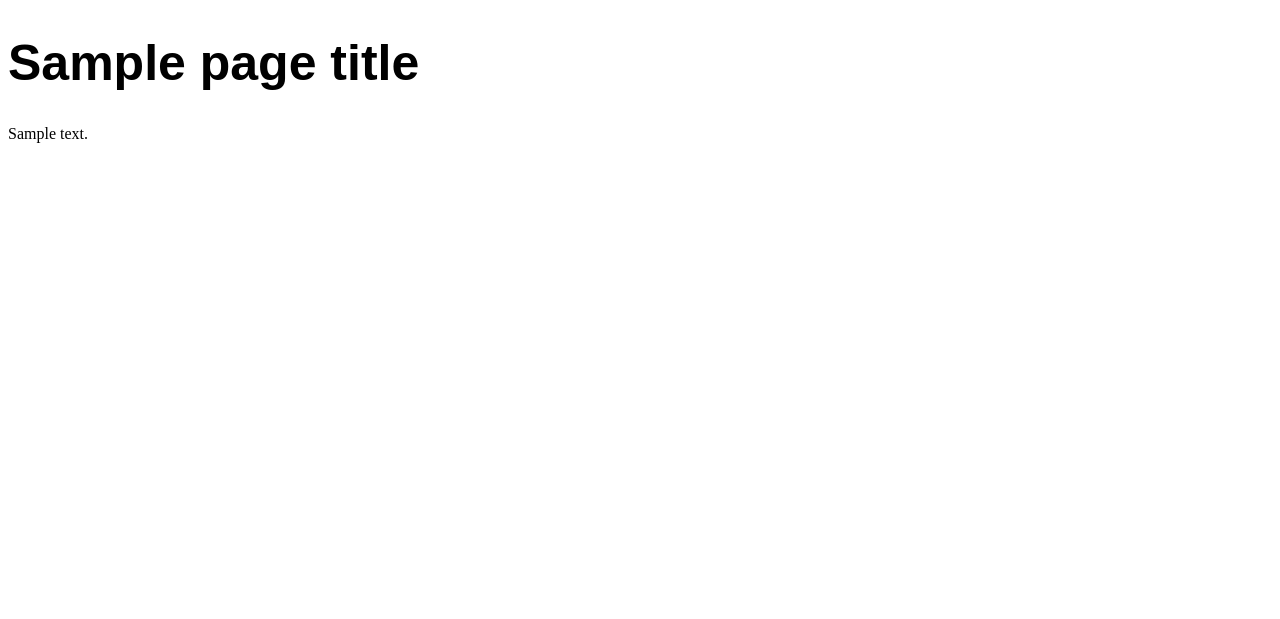
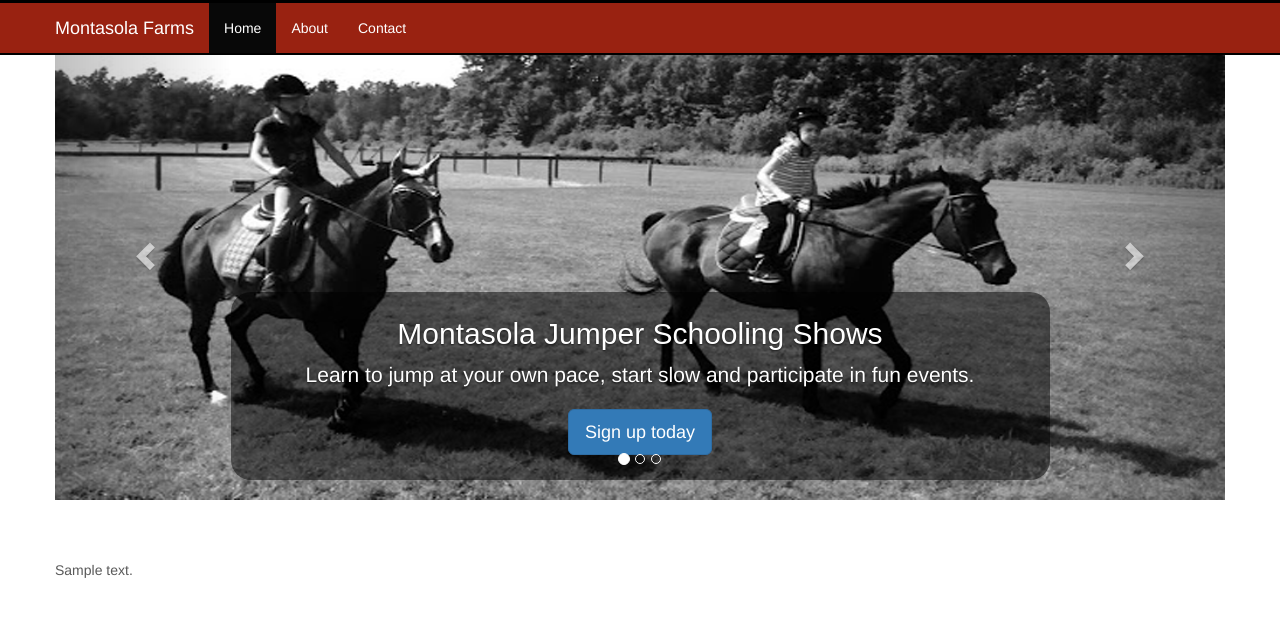
Before and after one commit to mlvander/montasola, a Django app: template templates/homePage.html in a window 1280 px wide. Shown: the top 619 px of the page. Run offline with Django 3.2, Linux system fonts and the light colour scheme; the template is opened without the code that fills it: most values are stand-ins (such as "Sample title", 1, 10 or a date in 2020); some libraries are stand-ins or nearby versions.

Commit message:
building main site template and home page

```diff
--- /dev/null
+++ b/static/css/carousel.css
@@ -0,0 +1,186 @@
+body {
+    padding-bottom: 40px;
+    color: #5a5a5a;
+}
+
+/* CUSTOMIZE THE NAVBAR
+-------------------------------------------------- */
+.navbar-wrapper {
+    position: absolute;
+    top: 0;
+    right: 0;
+    left: 0;
+    z-index: 20;
+}
+
+/* Flip around the padding for proper display in narrow viewports */
+.navbar-wrapper > .container {
+    padding-right: 0;
+    padding-left: 0;
+}
+.navbar-wrapper .navbar {
+    padding-right: 15px;
+    padding-left: 15px;
+}
+.navbar-wrapper .navbar .container {
+    width: auto;
+}
+
+
+/* CUSTOMIZE THE CAROUSEL
+-------------------------------------------------- */
+/* Carousel base class */
+.carousel {
+    height: 300px;
+    margin-bottom: 60px;
+}
+/* Since positioning the image, we need to help out the caption */
+.carousel-caption {
+    z-index: 10;
+}
+
+/* Declare heights because of positioning of img element */
+.carousel .item {
+    height: 300px;
+    background-color: #777;
+}
+.carousel-inner > .item > img {
+    position: absolute;
+    top: 0;
+    left: 0;
+    min-width: 100%;
+    height: 300px;
+}
+
+
+/* MARKETING CONTENT
+-------------------------------------------------- */
+
+/* Center align the text within the three columns below the carousel */
+.marketing .col-lg-4 {
+    margin-bottom: 20px;
+    text-align: center;
+}
+.marketing h2 {
+    font-weight: normal;
+}
+.marketing .col-lg-4 p {
+    margin-right: 10px;
+    margin-left: 10px;
+}
+
+
+/* Featurettes
+------------------------- */
+
+.featurette-divider {
+    margin: 80px 0; /* Space out the Bootstrap <hr> more */
+}
+
+/* Thin out the marketing headings */
+.featurette-heading {
+    font-weight: 300;
+    line-height: 1;
+    letter-spacing: -1px;
+}
+
+.carousel-caption {
+    background-color:rgba(0, 0, 0, 0.5);
+    border-radius: 20px;
+    padding: 5px;
+}
+
+/* RESPONSIVE CSS
+-------------------------------------------------- */
+@media (min-width: 200px) {
+    .carousel-caption {
+        background-color:rgba(0, 0, 0, 0.5);
+        border-radius: 0px;
+        padding: 5px;
+        margin: 0px;
+        position: absolute;
+        right: 0;
+        left: 0;
+    }
+    .carousel .item {
+        height: 300px;
+        background-color: #777;
+
+    }
+    .carousel-inner > .item > img {
+        position: absolute;
+        top: 0;
+        left: 0;
+
+        height: 300px;
+    }
+    .carousel-control {
+        display: none;
+    }
+    .container {
+        padding: 0px;
+    }
+}
+
+@media (min-width: 768px) {
+    .carousel-control {
+        display: block;
+    }
+
+    /* Navbar positioning foo */
+    .navbar-wrapper {
+        margin-top: 20px;
+    }
+    .navbar-wrapper .container {
+        padding-right: 15px;
+        padding-left: 15px;
+    }
+    .navbar-wrapper .navbar {
+        padding-right: 0;
+        padding-left: 0;
+    }
+
+    /* The navbar becomes detached from the top, so we round the corners */
+    .navbar-wrapper .navbar {
+        border-radius: 4px;
+    }
+
+    .carousel {
+        height: 500px;
+        margin-bottom: 60px;
+    }
+    .carousel-caption {
+        background-color:rgba(0, 0, 0, 0.5);
+        border-radius: 20px;
+        padding: 5px;
+        left:15%;
+        right:15%;
+    }
+
+    /* Bump up size of carousel content */
+    .carousel-caption p {
+        margin-bottom: 20px;
+        font-size: 21px;
+        line-height: 1.4;
+    }
+
+    .featurette-heading {
+        font-size: 50px;
+    }
+    .carousel .item {
+        height: 500px;
+    }
+    .carousel-inner > .item > img {
+        position: absolute;
+        top: 0;
+        left: 0;
+        min-width: 100%;
+        height: 500px;
+    }
+}
+
+@media (min-width: 992px) {
+    .featurette-heading {
+        margin-top: 120px;
+    }
+}
--- a/static/css/thisSiteStyle.css
+++ b/static/css/thisSiteStyle.css
@@ -1,4 +1,19 @@
 h1 {
     font-family: sans-serif;
-    font-size: 50px;
+    font-size: 30px;
 }
+
+.pageContent {
+    padding-top: 40px;
+}
+
+
+.navbar {
+    background-color: #992211;
+    border-bottom: 2px solid #000;
+    border-top: 3px solid #000;
+}
+
+.navbar-inverse .navbar-nav > li > a, .navbar-inverse .navbar-brand {
+    color: #fff;
+}
--- a/templates/homePage.html
+++ b/templates/homePage.html
@@ -1,5 +1,59 @@
 {% extends "siteTemplate.html" %} {% load staticfiles %}
 
 {% block content %}
-    {{ content }}
+    <!-- Custom styles for this template -->
+    <link href="static/css/carousel.css" rel="stylesheet">
+
+    <!-- Carousel
+    ================================================== -->
+    <div id="myCarousel" class="carousel slide" data-ride="carousel">
+      <!-- Indicators -->
+      <ol class="carousel-indicators">
+        <li data-target="#myCarousel" data-slide-to="0" class="active"></li>
+        <li data-target="#myCarousel" data-slide-to="1"></li>
+        <li data-target="#myCarousel" data-slide-to="2"></li>
+      </ol>
+      <div class="carousel-inner" role="listbox">
+        <div class="item active">
+          <img class="first-slide" src="static/images/BW_twoRiders_crop.png" alt="First slide">
+          <div class="container">
+            <div class="carousel-caption">
+              <h1>Montasola Jumper Schooling Shows</h1>
+              <p>Learn to jump at your own pace, start slow and participate in fun events.</p>
+              <p><a class="btn btn-lg btn-primary" href="#" role="button">Sign up today</a></p>
+            </div>
+          </div>
+        </div>
+        <div class="item">
+          <img class="second-slide" src="static/images/montasolaArial2014_crop.png" alt="Second slide">
+          <div class="container">
+            <div class="carousel-caption">
+              <h1>Proudly maintained facility</h1>
+              <p>Total of 54 stalls | 60 x 160 Indoor riding arena | 4 Horse Indoor Exercise Machine | 70 x 200 Outdoor riding arena</p>
+              <p><a class="btn btn-lg btn-primary" href="#" role="button">Learn more</a></p>
+            </div>
+          </div>
+        </div>
+        <div class="item">
+          <img class="third-slide" src="static/images/pastures_crop.png" alt="Third slide">
+          <div class="container">
+            <div class="carousel-caption">
+              <h1>Quietly settled in the middle of 100 acres</h1>
+              <p>Surrounded by bush and conservation land located 10 minutes from the US/Canadian Peace Bridge and 10 minutes from the Fort Erie Race track. Relaxed, fun, family atmosphere.</p>
+              <p><a class="btn btn-lg btn-primary" href="#" role="button">Browse gallery</a></p>
+            </div>
+          </div>
+        </div>
+      </div>
+      <a class="left carousel-control" href="#myCarousel" role="button" data-slide="prev">
+        <span class="glyphicon glyphicon-chevron-left" aria-hidden="true"></span>
+        <span class="sr-only">Previous</span>
+      </a>
+      <a class="right carousel-control" href="#myCarousel" role="button" data-slide="next">
+        <span class="glyphicon glyphicon-chevron-right" aria-hidden="true"></span>
+        <span class="sr-only">Next</span>
+      </a>
+    </div><!-- /.carousel -->
+
+{{ content }}
 {% endblock %}
--- a/templates/siteTemplate.html
+++ b/templates/siteTemplate.html
@@ -2,12 +2,49 @@
 <html lang="en">
   <head>
     <meta charset="utf-8">
+    <meta http-equiv="X-UA-Compatible" content="IE=edge">
+    <meta name="viewport" content="width=device-width, initial-scale=1">
+    <!-- The above 3 meta tags *must* come first in the head; any other head content must come *after* these tags -->
+    <meta name="description" content="">
+    <meta name="author" content="">
+    <link rel="icon" href="/static/images/favicon.ico">
+
     <title>Montasola Farms - {{ pageName }}</title>
-    <link rel="stylesheet" href="/static/css/thisSiteStyle.css">
-    <script src="script.js"></script>
+
+    <!-- Latest compiled and minified CSS -->
+    <link rel="stylesheet" href="https://maxcdn.bootstrapcdn.com/bootstrap/3.3.6/css/bootstrap.min.css" integrity="sha384-1q8mTJOASx8j1Au+a5WDVnPi2lkFfwwEAa8hDDdjZlpLegxhjVME1fgjWPGmkzs7" crossorigin="anonymous">
+
+    <link rel="stylesheet" href="static/css/thisSiteStyle.css">
+
+    <script src="https://ajax.googleapis.com/ajax/libs/jquery/1.11.3/jquery.min.js"></script>
+    <!-- Latest compiled and minified JavaScript -->
+    <script src="https://maxcdn.bootstrapcdn.com/bootstrap/3.3.6/js/bootstrap.min.js" integrity="sha384-0mSbJDEHialfmuBBQP6A4Qrprq5OVfW37PRR3j5ELqxss1yVqOtnepnHVP9aJ7xS" crossorigin="anonymous"></script>
   </head>
   <body>
-        <h1>{{ pageTitle }}</h1>
-        {% block content %} {% endblock %}
+    <nav class="navbar navbar-inverse navbar-fixed-top">
+      <div class="container">
+        <div class="navbar-header">
+          <button type="button" class="navbar-toggle collapsed" data-toggle="collapse" data-target="#navbar" aria-expanded="false" aria-controls="navbar">
+            <span class="sr-only">Toggle navigation</span>
+            <span class="icon-bar"></span>
+            <span class="icon-bar"></span>
+            <span class="icon-bar"></span>
+          </button>
+          <a class="navbar-brand" href="#">Montasola Farms</a>
+        </div>
+        <div id="navbar" class="collapse navbar-collapse">
+          <ul class="nav navbar-nav">
+            <li class="active"><a href="#">Home</a></li>
+            <li><a href="#about">About</a></li>
+            <li><a href="#contact">Contact</a></li>
+          </ul>
+        </div><!--/.nav-collapse -->
+      </div>
+    </nav>
+    <div class="container pageContent">
+        <div class="starter-template">
+            {% block content %} {% endblock %}
+        </div>
+    </div><!-- /.container -->
   </body>
 </html>
```
Also changed, not shown: static/images/BW_twoRiders.jpg (added), static/images/BW_twoRiders_crop.png (added), static/images/BW_youngRiderStanding.jpg (added), static/images/montasolaArial2014.jpg (added), static/images/montasolaArial2014_crop.png (added), static/images/pastures.JPG (added), static/images/pastures_crop.png (added).
